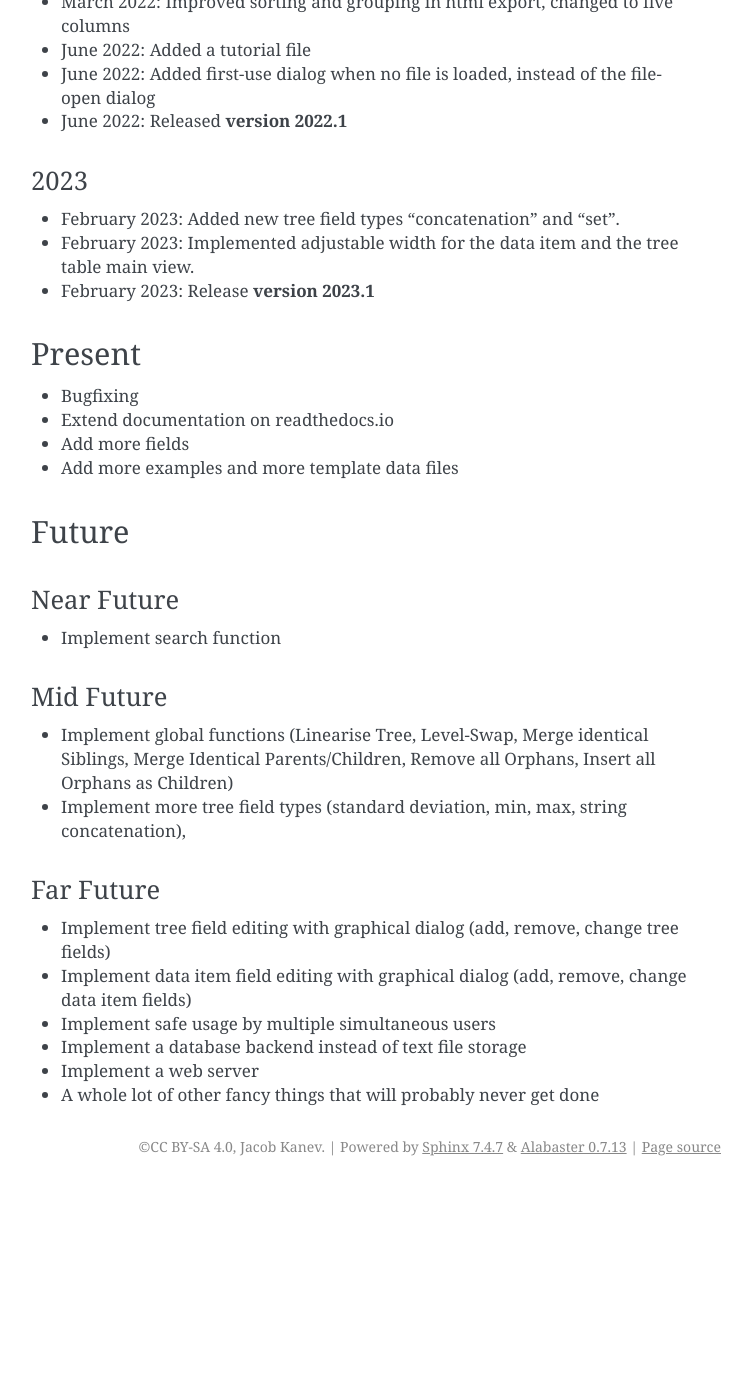
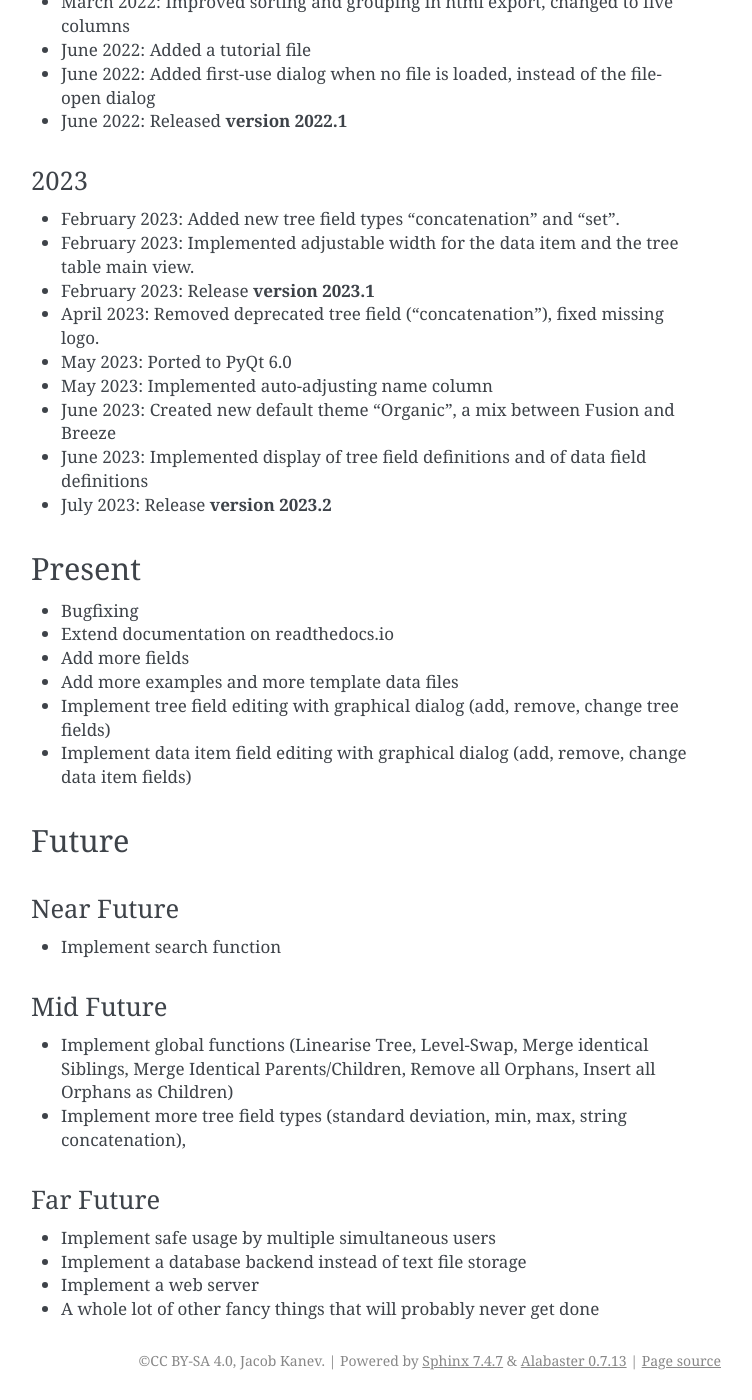
Before and after one commit to jkanev/treetime, a Sphinx documentation site: the page built from docs/releases.rst, in a window 1280 px wide and 1400 px high, scrolled down 2235 px. Shown: the whole window, without its empty margins (389-1141 px from the left). Built offline with Sphinx 7.4.7, drawn with Linux system fonts in a browser that asks for light colours; before the commit the page ends 3421 px from its top, so only the background shows below that.

Commit message:
Release 2023.2
Prepared files and documentation for release 2023.2

```diff
--- a/docs/conf.py
+++ b/docs/conf.py
@@ -22,7 +22,7 @@ copyright = 'CC BY-SA 4.0,  Jacob Kanev'
 author = 'Jacob Kanev'
 
 # The full version, including alpha/beta/rc tags
-release = '2023.1'
+release = '2023.2'
 
 
 # -- General configuration ---------------------------------------------------
--- a/docs/introduction.rst
+++ b/docs/introduction.rst
@@ -112,7 +112,7 @@ Installation
 Using pre-compiled Binaries
 ^^^^^^^^^^^^^^^^^^^^^^^^^^^
 
-- Windows, Linux: Go to [github.com/jkanev/treetime/releases/tag/2023.1](https://github.com/jkanev/treetime/releases/tag/2023.1) and download a zipped package for Windows 10, 64 bit, or for Linux 64 bit from there. Unzip it into your program directory and run *TreeTime* or *TreeTime.exe* from the new folder. Unzip the data package too. Add the program folder to your path.
+- Windows, Linux: Go to [github.com/jkanev/treetime/releases/tag/2023.2](https://github.com/jkanev/treetime/releases/tag/2023.2) and download a zipped package for Windows 10, 64 bit, or for Linux 64 bit from there. Unzip it into your program directory and run *TreeTime* or *TreeTime.exe* from the new folder. Unzip the data package too. Add the program folder to your path.
 
   Executable bundles have been created with pyinstaller ([www.pyinstaller.org](http://www.pyinstaller.org)).
 
--- a/docs/releases.rst
+++ b/docs/releases.rst
@@ -90,6 +90,12 @@ Past
 * February 2023: Added new tree field types "concatenation" and "set".
 * February 2023: Implemented adjustable width for the data item and the tree table main view.
 * February 2023: Release **version 2023.1**
+* April 2023: Removed deprecated tree field ("concatenation"), fixed missing logo.
+* May 2023: Ported to PyQt 6.0
+* May 2023: Implemented auto-adjusting name column
+* June 2023: Created new default theme "Organic", a mix between Fusion and Breeze
+* June 2023: Implemented display of tree field definitions and of data field definitions
+* July 2023: Release **version 2023.2**
 
 Present
 -------
@@ -98,6 +104,8 @@ Present
 * Extend documentation on readthedocs.io
 * Add more fields
 * Add more examples and more template data files
+* Implement tree field editing with graphical dialog (add, remove, change tree fields)
+* Implement data item field editing with graphical dialog (add, remove, change data item fields)
 
 Future
 ------
--- a/setup.py
+++ b/setup.py
@@ -11,7 +11,7 @@ with open(path.join(this_directory, 'README.md'), encoding='utf-8') as f:
 
 setup(
     name='TreeTime',
-    version='2023.1',
+    version='2023.2',
     description='TreeTime is a to-do list manager, test report tool, project manager, family ancestry editor,'
                 'mind-mapping tool, etc. Using TreeTime you can categorise and organise any data in tree structures.'
                 'You can define several trees, each with a different structure, on the same data. You can use functions'
```
Also changed, not shown: other parts of docs/releases.rst (+0 -2 lines), README.md (+10 -4 lines), 2 other files.
